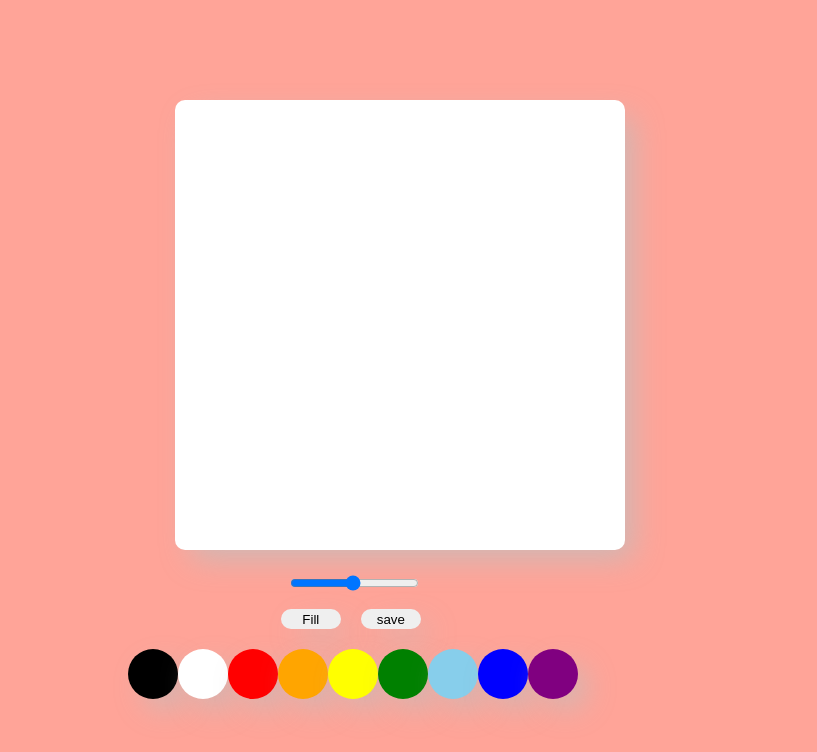
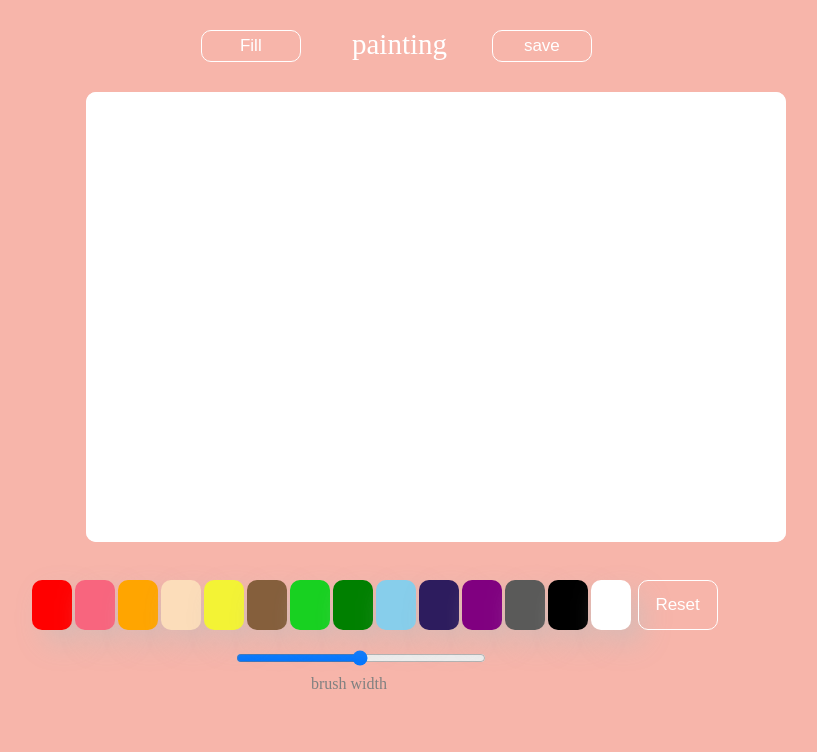
Before and after one commit to kimdohui/sketchbook, a plain HTML site: page index.html in a window 1280 px wide. Shown: the whole page, without its empty margins (260-1077 px from the left). Drawn offline with Linux system fonts and the light colour scheme.

Commit message:
finish sketchbook

```diff
--- a/app.js
+++ b/app.js
@@ -1,19 +1,34 @@
 const canvas = document.getElementById("jscanvas");
 const ctx = canvas.getContext("2d");
+const colors = document.getElementsByClassName("jscolor");
+const range = document.getElementById("jsrange");
+const mode = document.getElementById("jsmode");
+const save = document.getElementById("jssave");
 
-canvas.width = 450;  //canvas내의 픽셀 범위를 지정해 줘야 픽셀로 그리기 가능
-canvas.height = 450;
+const basic = 'black';
+const CanvaswSize = 700;
+const CanvashSize = 450;
 
+canvas.width =  CanvaswSize;  //canvas내의 픽셀 범위를 지정해 줘야 픽셀로 그리기 가능
+canvas.height =  CanvashSize;
+
+ctx.fillStyle = "white";
+ctx.fillRect(0,0, CanvaswSize,  CanvashSize);
 //context(ctx)는 canvas 내의 픽셀을 뜻함
-ctx.strockeStyle = "#2c2c2c"; //처음색 검정
-ctx.lineWidth = 1; //선 굵기
+ctx.strokeStyle= basic; //처음색 검정
+ctx.fillStyle = basic;
+ctx.lineWidth = 1.5; //선 굵기
 
 let painting = false;
+let filling = false;
 
 function onmousemove(event)
 {
     const x = event.offsetX;
     const y = event.offsetY;
+    let backx = x;
+    let backy = y;
+
     if(!painting){
         ctx.beginPath(); //선을 그릴때 사용하는 함수
         ctx.moveTo(x,y); //그리기 시작하는 선
@@ -25,8 +40,10 @@ function onmousemove(event)
         //canvas 직선의 원리 1---2----3  123은 보이지 않지만 픽셀마다 좌표가 존재한다.
 
     else{
+        if(filling === false){
         ctx.lineTo(x,y); // 그림의 끝이 되는 선
         ctx.stroke(); //헌재까지 설정된 그림을 그리는 함수
+        }
     }
 }
 
@@ -40,9 +57,83 @@ function startpainting()
     painting = true;
 }
 
-if(canvas){
+function changecolor(event)
+{
+    const color = event.target.style.backgroundColor;
+    ctx.strokeStyle= color;
+    ctx.fillStyle = color;
+}
+
+function rangechange(event)
+{
+    const width = event.target.value;
+    ctx.lineWidth = width;
+}
+
+function changemode()
+{
+    if(filling === true)
+    {
+        filling = false;
+        mode.innerText = "Fill";
+    }else
+    {
+        filling = true;
+        mode.innerText = "Paint";
+    }
+}
+
+function canvasclick()
+{
+    if(filling){
+        ctx.fillRect(0,0, CanvaswSize,  CanvashSize);
+    }
+}
+
+function rightclick(event)
+{
+     event.preventDefault();
+}
+
+function saveimage()
+{
+    const image = canvas.toDataURL(/*"image/jpeg" //png를 원하면 걍 비워두면됨(주석은 jpg)*/);
+    const link = document.createElement("a");
+    link.href = image;
+    link.download = "PaintImage🖌";
+    link.click();
+}
+
+function button() {
+    location.reload();
+}
+
+if(canvas || backl){
     canvas.addEventListener("mousemove", onmousemove);
     canvas.addEventListener("mousedown", startpainting);
     canvas.addEventListener("mouseleave", stoppainting);
     canvas.addEventListener("mouseup", stoppainting);
+    canvas.addEventListener("click", canvasclick);
+    canvas.addEventListener("contextmenu", rightclick);
 }
+
+Array.from(colors).forEach(color => color.addEventListener("click", changecolor));
+//array.from(colors)는 각 색들(jscolor)에 관한 div들을 배열로 만들어주며
+//(즉 검정~보라 까지의 모든 색들이 각각의 배열이 생기도록 함)
+
+//foreach를 사용해 각각의 요소들을 돌리며 arrow함수를 이용하여(=>)
+//색들을 클릭시 changecolor함수를 발생시키도록 한다.
+//arrow함수는 function(color){color.addEventListener("click", changecolor)}와 같다.
+//여기서 color는 array안에 있는 각각의 아이템들을 대표하는 것으로써 이름이 바뀌어도 상관 없다.
+
+if(range){
+    range.addEventListener("input", rangechange);
+}
+
+if(mode){
+    mode.addEventListener("click", changemode);
+}
+
+if(save){
+    save.addEventListener("click", saveimage);
+}
--- a/index.html
+++ b/index.html
@@ -8,28 +8,37 @@
     <link rel="stylesheet" href="style.css">
 </head>
 <body>
+
+    <span class="control_buttons">
+        <button id="jsmode">Fill</button>
+        <span id="paint" >painting</span>
+        <button id="jssave">save</button>
+    </span>
+
     <canvas id="jscanvas" class="canvas"></canvas>
     <div class="control">
 
-        <div class="control_range">
-            <input type="range" id="jsrange" min="0.1" max="5.0" value="2.5" step="0.1">
+        <div class="control_colors" id="jscolors">
+            <div class="control_color jscolor" style="background-color:red;"></div>
+            <div class="control_color jscolor" style="background-color:rgb(248, 101, 126);"></div>
+            <div class="control_color jscolor" style="background-color:orange;"></div>
+            <div class="control_color jscolor" style="background-color:rgb(252, 221, 186);"></div>
+            <div class="control_color jscolor" style="background-color:rgb(243, 243, 53);"></div>
+            <div class="control_color jscolor" style="background-color:rgb(133, 95, 60);"></div>
+            <div class="control_color jscolor" style="background-color:rgb(24, 209, 33)"></div>
+            <div class="control_color jscolor" style="background-color:green;"></div>
+            <div class="control_color jscolor" style="background-color:skyblue;"></div>
+            <div class="control_color jscolor" style="background-color:rgb(45, 28, 94);"></div>
+            <div class="control_color jscolor" style="background-color:purple;"></div>
+            <div class="control_color jscolor" style="background-color:rgb(90, 90, 89);"></div>
+            <div class="control_color jscolor" style="background-color:black"></div>
+            <div class="control_color jscolor" style="background-color:white;"></div>
+            <button class="reset" onclick="button()">Reset</button>
         </div>
 
-        <div class="control_buttons">
-            <button id="jsmode">Fill</button>
-            <button id="jssave">save</button>
-        </div>
-
-        <div class="control_colors" id="jscolors">
-            <div class="control_color" style="background-color:black;"></div>
-            <div class="control_color" style="background-color:white;"></div>
-            <div class="control_color" style="background-color:red;"></div>
-            <div class="control_color" style="background-color:orange;"></div>
-            <div class="control_color" style="background-color:yellow;"></div>
-            <div class="control_color" style="background-color:green;"></div>
-            <div class="control_color" style="background-color:skyblue;"></div>
-            <div class="control_color" style="background-color:blue;"></div>
-            <div class="control_color" style="background-color:purple;"></div>
+        <div class="control_range">
+            <input type="range" id="jsrange" min="0.1" max="10" value="5" step="0.1">
+            <h2 style="position: relative; top: 7px; left: 77px; color: gray; ">brush width</h2>
         </div>
     </div>
 
--- a/style.css
+++ b/style.css
@@ -1,19 +1,25 @@
 @import "reset.css";
 
 body{
-    background-color: #ffa498;
+    background-color: #f7b5aa;
+}
+
+#paint
+{
+    position: relative;
+    left: 41.5%;
+    font-size: 29px;
+    color: white;
 }
 
 .canvas{
     position: relative;
-    width: 450px;
+    width: 700px;
     height: 450px;
     background-color: white;
     border-radius: 10px;
-    box-shadow: 12px 13px 31px -4px rgba(191,191,191,0.76);
-    text-align: center;
-    left: 34%;
-    top: 100px;
+    left: 27%;
+    top: 30px;
 }
 
 .control{
@@ -21,31 +27,50 @@ body{
     display: flex;
     flex-direction: column;/*flex 상태를 가로로*/
     align-items: center;
-    top: 120px;
+    top: 65px;
 }
 
 .control_buttons{
     position: relative;
     display: flex;  /*flex 상태로 바꿈 공간을 말하는 container 와 item*/
-    margin-top: 15px;
     right: 1.5%;
+    margin-top: 30px;
 }
 
 #jsrange
 {
-    margin-right: 54px;
+    margin-right: 40px;
+    margin-top: 20px;
+    width: 250px;
+}
+
+#jsmode{
+    position: relative;
+    left: 37.5%;
+}
+
+#jssave{
+    position: relative;
+    left: 45%;
+}
+
+.reset{
+    right: 0.5%;
+    width: 80px;
+    height: 50px;
 }
 
 button {
-    margin-right: 20px;
-    width: 60px;
-    height: 20px;
-    border-radius: 15px;
-    border: none;
+    position: relative;
+    background-color: rgba(255, 255, 255, 0);
+    color: white;
+    box-shadow: none;
+    border: 1.5px solid white ;
+    font-size: 17PX;
+    width:100px;
+    height: 32px;
+    border-radius: 10px;
     outline: none;
-    cursor: pointer;
-    /*all: unset  버튼 모양 없애줌;*/
-    box-shadow: 12px 13px 31px -4px rgba(191,191,191,0.76);
 }
 
  /*activity는 버튼 클릭시를 뜻함*/
@@ -57,13 +82,13 @@ button {
     display: flex;
 }
 
-.control_colors .control_color{
+.control_color{
     position: relative;
-    right:6%;
-    width: 50px;
+    right:1.5%;
+    width: 40px;
     height: 50px;
-    margin-top: 20px;
-    border-radius: 25px;
+    margin-left: 3px;
     cursor: pointer;
+    border-radius: 10px;
     box-shadow: 12px 13px 31px -4px rgba(191,191,191,0.76);
 }
```
